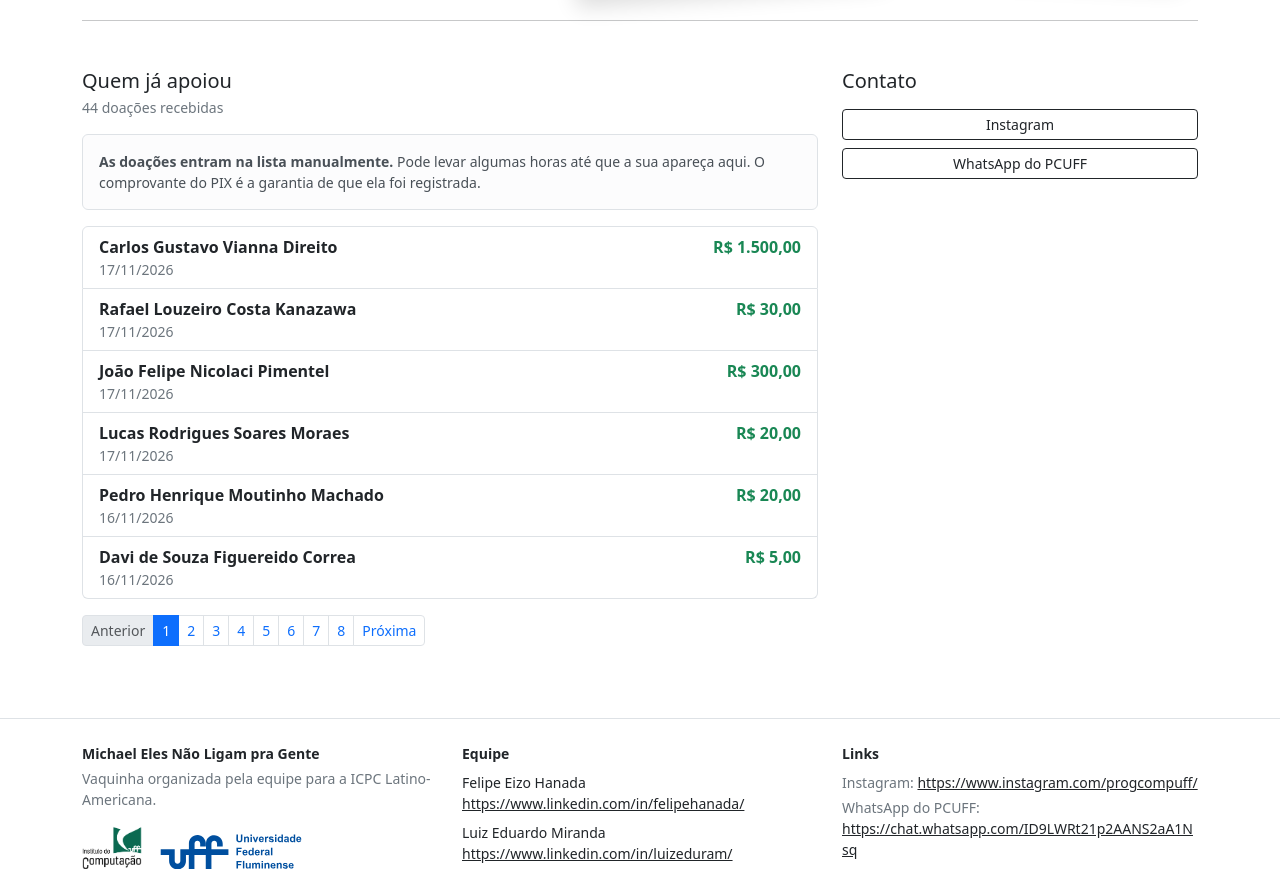
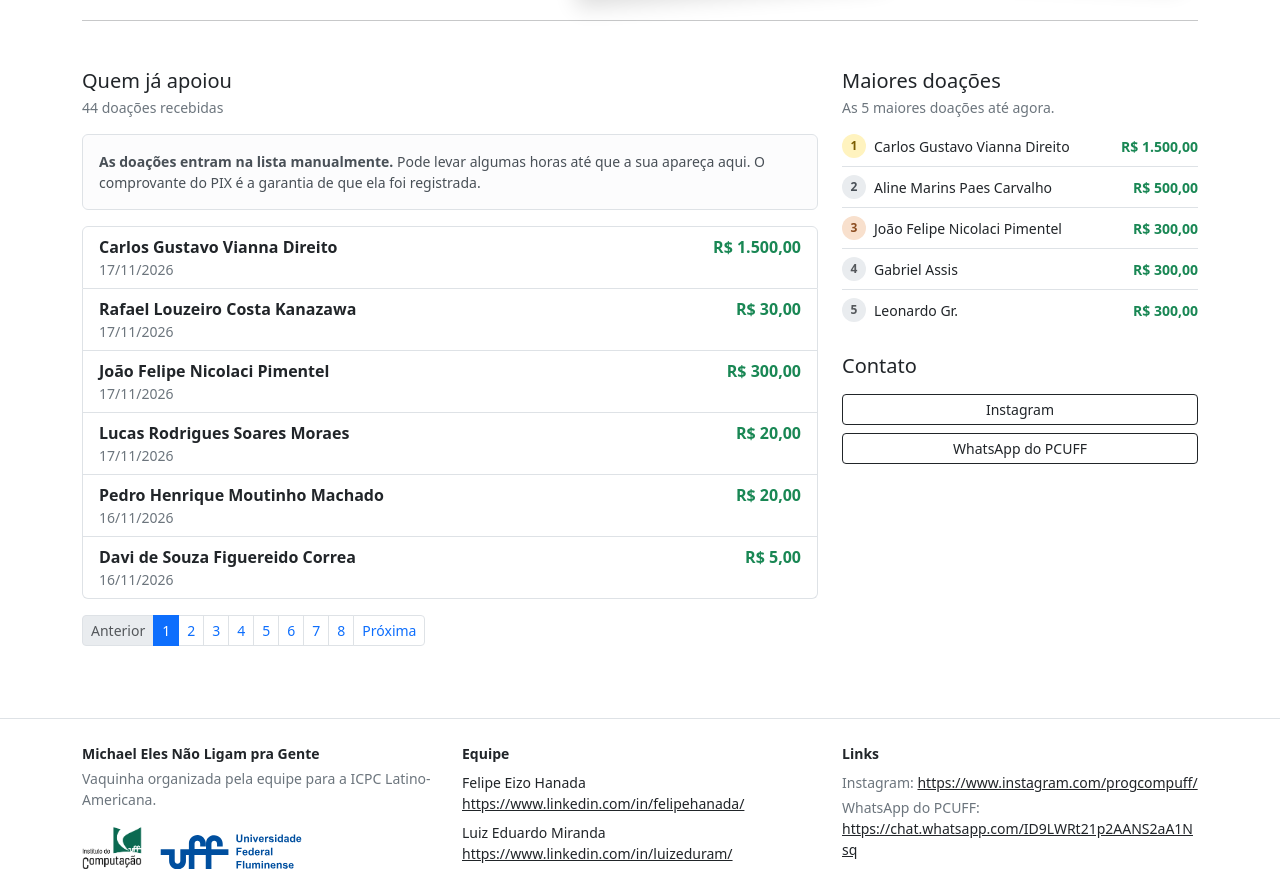
Before and after one commit to FelipeHanada/vaquinha-michael, a plain HTML site: page index.html in a window 1280 px wide. Shown: the part 1960-2829 px from the top of the page. Drawn offline with nearby package versions, Linux system fonts and the light colour scheme.

Commit message:
Adiciona ranking das maiores doações acima dos contatos

```diff
--- a/css/style.css
+++ b/css/style.css
@@ -53,6 +53,36 @@ body {
   display: block;
   font-size: 0.7rem;
   color: var(--bs-secondary-color);
+}
+
+/* Ranking das maiores doações */
+.ranking-doacoes {
+  list-style: none;
+}
+
+.ranking-posicao {
+  display: inline-flex;
+  align-items: center;
+  justify-content: center;
+  flex: 0 0 auto;
+  width: 1.5rem;
+  height: 1.5rem;
+  font-size: 0.75rem;
+  font-weight: 600;
+  color: var(--bs-secondary-color);
+  background-color: var(--bs-secondary-bg);
+  border-radius: 50%;
+}
+
+/* Pódio: ouro, prata e bronze discretos, no tom do resto da página */
+.ranking-posicao[data-posicao="1"] { background-color: #fff3bf; color: #7a5c00; }
+.ranking-posicao[data-posicao="2"] { background-color: #e9ecef; color: #495057; }
+.ranking-posicao[data-posicao="3"] { background-color: #f8e0cd; color: #8a4b1f; }
+
+/* `min-width: 0` deixa o nome quebrar em vez de empurrar o valor para fora */
+.ranking-nome {
+  flex: 1 1 auto;
+  min-width: 0;
 }
 
 /* Logos institucionais no rodapé */
--- a/index.html
+++ b/index.html
@@ -226,6 +226,12 @@
       </div>
 
       <div class="col-12 col-lg-4">
+        <div id="ranking-secao" hidden>
+          <h2 class="h5 mb-1" id="ranking-titulo">Maiores doações</h2>
+          <p class="small text-secondary mb-2">As 5 maiores doações até agora.</p>
+          <ol class="ranking-doacoes list-group list-group-flush small mb-4" id="ranking-doacoes" aria-labelledby="ranking-titulo"></ol>
+        </div>
+
         <h2 class="h5 mb-3">Contato</h2>
         <div class="d-grid gap-2">
           <a class="btn btn-outline-dark btn-sm" data-link="instagram" href="https://www.instagram.com/progcompuff/" target="_blank" rel="noopener">Instagram</a>
--- a/js/doacoes.js
+++ b/js/doacoes.js
@@ -31,6 +31,16 @@ export function calcularResumo(doacoes, meta) {
   const percentual = meta > 0 ? (total / meta) * 100 : 0;
 
   return { total, percentual, falta: Math.max(0, meta - total) };
+}
+
+/**
+ * As maiores doações, da maior para a menor.
+ * Empates mantêm a ordem da lista, que já vem da mais recente para a mais antiga.
+ */
+export function maioresDoacoes(doacoes, limite = 5) {
+  return [...doacoes]
+    .sort((a, b) => b.valor - a.valor)
+    .slice(0, Math.max(0, limite));
 }
 
 /* ---------------- CSV ---------------- */
--- a/js/main.js
+++ b/js/main.js
@@ -1,10 +1,11 @@
 /* Lê data/config.json + data/doacoes.csv e monta a página. */
-import { calcularResumo, parseDoacoes } from './doacoes.js';
+import { calcularResumo, maioresDoacoes, parseDoacoes } from './doacoes.js';
 import { lerData, situacao, tempoAte } from './contagem.js';
 
 const CONFIG_URL = './data/config.json';
 const CSV_URL = './data/doacoes.csv';
 const DOACOES_POR_PAGINA = 6;
+const RANKING_TAMANHO = 5;
 
 const brl = new Intl.NumberFormat('pt-BR', { style: 'currency', currency: 'BRL' });
 const percentualFmt = new Intl.NumberFormat('pt-BR', { maximumFractionDigits: 1 });
@@ -35,6 +36,7 @@ async function iniciar() {
     renderizarProgresso(Number(config.meta) || 0);
     iniciarContagem(config.competicao);
     renderizarDoadores();
+    renderizarRanking();
   } catch (erro) {
     console.error('[vaquinha]', erro);
     mostrarErro();
@@ -207,6 +209,30 @@ function criar(tag, classe, texto) {
   if (classe) elemento.className = classe;
   if (texto !== undefined) elemento.textContent = texto;
   return elemento;
+}
+
+function renderizarRanking() {
+  const secao = $('#ranking-secao');
+  const lista = $('#ranking-doacoes');
+  if (!secao || !lista) return;
+
+  const maiores = maioresDoacoes(estado.doacoes, RANKING_TAMANHO);
+  secao.hidden = maiores.length === 0;
+  lista.replaceChildren();
+
+  maiores.forEach((doacao, indice) => {
+    const posicao = criar('span', 'ranking-posicao', String(indice + 1));
+    posicao.dataset.posicao = String(indice + 1);
+
+    const item = criar('li', 'list-group-item d-flex align-items-center gap-2 px-0');
+    item.append(
+      posicao,
+      criar('span', 'ranking-nome text-break', doacao.nome),
+      criar('span', 'text-success fw-semibold text-nowrap', brl.format(doacao.valor))
+    );
+
+    lista.append(item);
+  });
 }
 
 /* ---------------- Contagem regressiva ---------------- */
```
Also changed, not shown: 1 other file.
